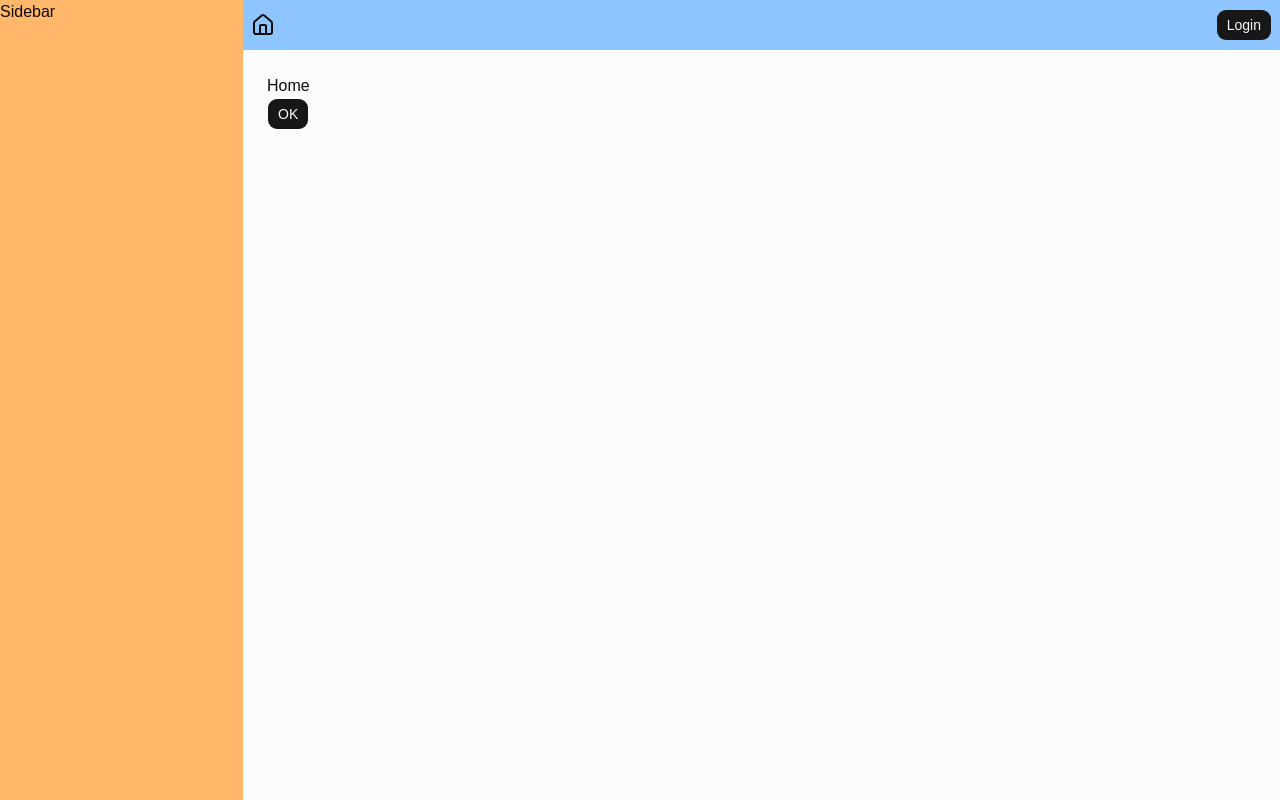
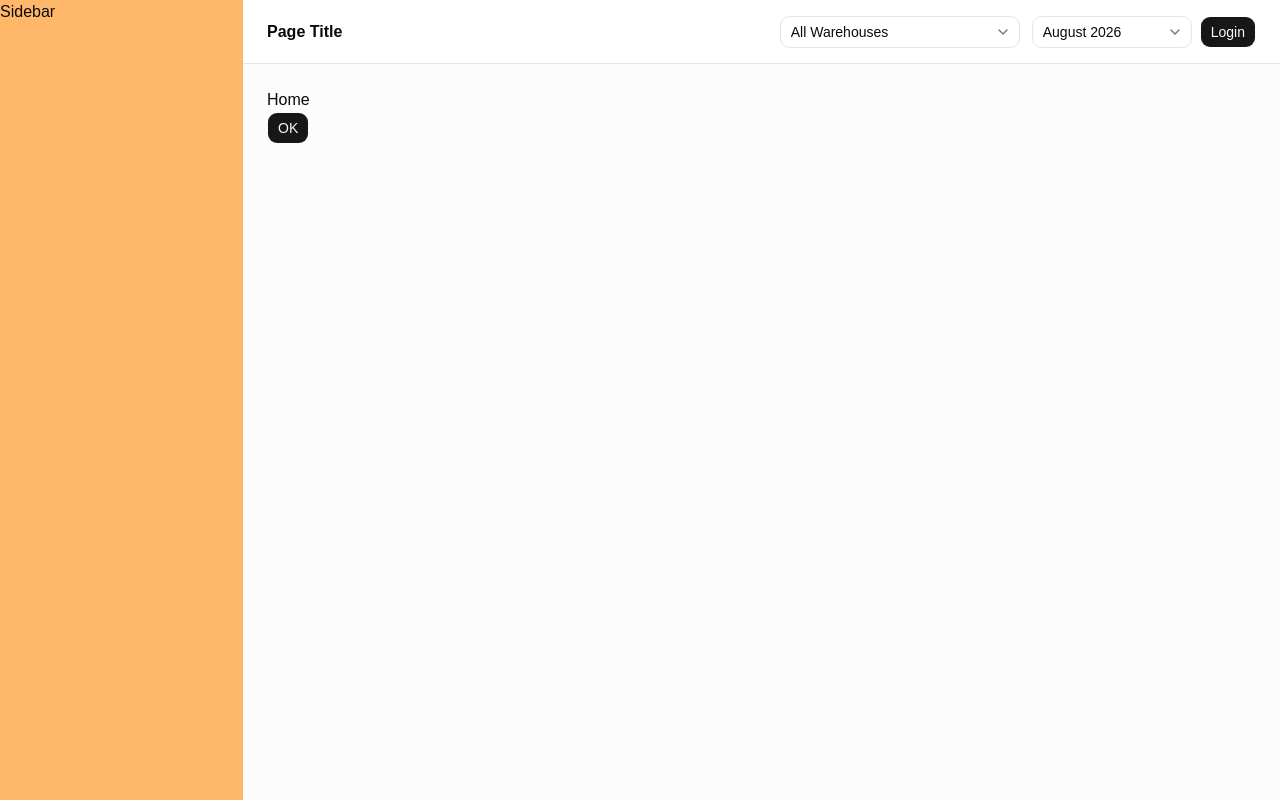
Before and after one commit to dhanushkagunawardhana/stockflow-web-poc, a React (Vite) app: page / in a window 1280 px wide. Built offline with nearby package versions, Linux system fonts and the light colour scheme.

Commit message:
TopNav selects added

```diff
--- a/src/components/compositions/TopNav.jsx
+++ b/src/components/compositions/TopNav.jsx
@@ -2,20 +2,76 @@
 import { useNavigate } from "react-router-dom";
 
 import { Button } from "../ui/button";
+import {
+  Select,
+  SelectContent,
+  SelectGroup,
+  SelectItem,
+  SelectLabel,
+  SelectTrigger,
+  SelectValue,
+} from "@/components/ui/select";
 
 import { House } from "lucide-react";
+
+const warehouseList = [
+  { label: "All Warehouses", value: "all" },
+  { label: "Colombo Central Warehouse", value: "colombo" },
+  { label: "Kandy Warehouse", value: "kandy" },
+  { label: "Galle Warehouse", value: "galle" },
+];
+
+const monthList = [
+  { label: "August 2026", value: "2026-08" },
+  { label: "July 2026", value: "2026-09" },
+  { label: "June 2026", value: "2026-10" },
+];
 
 function TopNav() {
   const navigate = useNavigate();
 
   return (
-    <div className="bg-blue-300 w-full h-[50px] flex flex-row justify-between items-center px-2">
-      <div>
-        <House />
+    <header className="sticky top-0 z-40 flex h-16 w-full items-center gap-2 border-b bg-background px-6">
+      <h1 className="font-semibold text-foreground">Page Title</h1>
+
+      <div className="flex items-center gap-3 ml-auto">
+        <Select items={warehouseList} defaultValue={"all"}>
+          <SelectTrigger className="w-full min-w-60">
+            <SelectValue placeholder="Select a Warehouse" />
+          </SelectTrigger>
+          <SelectContent>
+            <SelectGroup>
+              <SelectLabel>Warehouses</SelectLabel>
+              {warehouseList.map((item) => (
+                <SelectItem key={item.value} value={item.value}>
+                  {item.label}
+                </SelectItem>
+              ))}
+            </SelectGroup>
+          </SelectContent>
+        </Select>
+
+        <Select items={monthList} defaultValue={"2026-08"}>
+          <SelectTrigger className="w-full min-w-40">
+            <SelectValue placeholder="Select a Month" />
+          </SelectTrigger>
+          <SelectContent>
+            <SelectGroup>
+              <SelectLabel>Months</SelectLabel>
+              {monthList.map((item) => (
+                <SelectItem key={item.value} value={item.value}>
+                  {item.label}
+                </SelectItem>
+              ))}
+            </SelectGroup>
+          </SelectContent>
+        </Select>
       </div>
 
-      <Button onClick={() => navigate("/login")}>Login</Button>
-    </div>
+      <div>
+        <Button onClick={() => navigate("/login")}>Login</Button>
+      </div>
+    </header>
   );
 }
 
--- /dev/null
+++ b/src/components/ui/select.jsx
@@ -0,0 +1,198 @@
+import * as React from "react"
+import { Select as SelectPrimitive } from "@base-ui/react/select"
+import { cn } from "cn"
+import { ChevronDownIcon, CheckIcon, ChevronUpIcon } from "lucide-react"
+
+const Select = SelectPrimitive.Root
+
+function SelectGroup({
+  className,
+  ...props
+}) {
+  return (
+    <SelectPrimitive.Group
+      data-slot="select-group"
+      className={cn("scroll-my-1 p-1", className)}
+      {...props}
+    />
+  )
+}
+
+function SelectValue({
+  className,
+  ...props
+}) {
+  return (
+    <SelectPrimitive.Value
+      data-slot="select-value"
+      className={cn("flex flex-1 text-left", className)}
+      {...props}
+    />
+  )
+}
+
+function SelectTrigger({
+  className,
+  size = "default",
+  children,
+  ...props
+}) {
+  return (
+    <SelectPrimitive.Trigger
+      data-slot="select-trigger"
+      data-size={size}
+      className={cn(
+        "flex w-fit items-center justify-between gap-1.5 rounded-lg border border-input bg-transparent py-2 pr-2 pl-2.5 text-sm whitespace-nowrap transition-colors outline-none select-none focus-visible:border-ring focus-visible:ring-3 focus-visible:ring-ring/50 disabled:cursor-not-allowed disabled:opacity-50 aria-invalid:border-destructive aria-invalid:ring-3 aria-invalid:ring-destructive/20 data-placeholder:text-muted-foreground data-[size=default]:h-8 data-[size=sm]:h-7 data-[size=sm]:rounded-[min(var(--radius-md),10px)] *:data-[slot=select-value]:line-clamp-1 *:data-[slot=select-value]:flex *:data-[slot=select-value]:items-center *:data-[slot=select-value]:gap-1.5 dark:bg-input/30 dark:hover:bg-input/50 dark:aria-invalid:border-destructive/50 dark:aria-invalid:ring-destructive/40 [&_svg]:pointer-events-none [&_svg]:shrink-0 [&_svg:not([class*='size-'])]:size-4",
+        className
+      )}
+      {...props}
+    >
+      {children}
+      <SelectPrimitive.Icon
+        render={
+          <ChevronDownIcon className="pointer-events-none size-4 text-muted-foreground" />
+        }
+      />
+    </SelectPrimitive.Trigger>
+  )
+}
+
+function SelectContent({
+  className,
+  children,
+  side = "bottom",
+  sideOffset = 4,
+  align = "center",
+  alignOffset = 0,
+  alignItemWithTrigger = true,
+  ...props
+}) {
+  return (
+    <SelectPrimitive.Portal>
+      <SelectPrimitive.Positioner
+        side={side}
+        sideOffset={sideOffset}
+        align={align}
+        alignOffset={alignOffset}
+        alignItemWithTrigger={alignItemWithTrigger}
+        className="isolate z-50"
+      >
+        <SelectPrimitive.Popup
+          data-slot="select-content"
+          data-align-trigger={alignItemWithTrigger}
+          className={cn("relative isolate z-50 max-h-(--available-height) w-(--anchor-width) min-w-36 origin-(--transform-origin) overflow-x-hidden overflow-y-auto rounded-lg bg-popover text-popover-foreground shadow-md ring-1 ring-foreground/10 duration-100 data-[align-trigger=true]:animate-none data-[side=bottom]:slide-in-from-top-2 data-[side=inline-end]:slide-in-from-left-2 data-[side=inline-start]:slide-in-from-right-2 data-[side=left]:slide-in-from-right-2 data-[side=right]:slide-in-from-left-2 data-[side=top]:slide-in-from-bottom-2 data-open:animate-in data-open:fade-in-0 data-open:zoom-in-95 data-closed:animate-out data-closed:fade-out-0 data-closed:zoom-out-95", className )}
+          {...props}
+        >
+          <SelectScrollUpButton />
+          <SelectPrimitive.List>{children}</SelectPrimitive.List>
+          <SelectScrollDownButton />
+        </SelectPrimitive.Popup>
+      </SelectPrimitive.Positioner>
+    </SelectPrimitive.Portal>
+  )
+}
+
+function SelectLabel({
+  className,
+  ...props
+}) {
+  return (
+    <SelectPrimitive.GroupLabel
+      data-slot="select-label"
+      className={cn("px-1.5 py-1 text-xs text-muted-foreground", className)}
+      {...props}
+    />
+  )
+}
+
+function SelectItem({
+  className,
+  children,
+  ...props
+}) {
+  return (
+    <SelectPrimitive.Item
+      data-slot="select-item"
+      className={cn(
+        "relative flex w-full cursor-default items-center gap-1.5 rounded-md py-1 pr-8 pl-1.5 text-sm outline-hidden select-none focus:bg-accent focus:text-accent-foreground not-data-[variant=destructive]:focus:**:text-accent-foreground data-disabled:pointer-events-none data-disabled:opacity-50 [&_svg]:pointer-events-none [&_svg]:shrink-0 [&_svg:not([class*='size-'])]:size-4 *:[span]:last:flex *:[span]:last:items-center *:[span]:last:gap-2",
+        className
+      )}
+      {...props}
+    >
+      <SelectPrimitive.ItemText className="flex flex-1 shrink-0 gap-2 whitespace-nowrap">
+        {children}
+      </SelectPrimitive.ItemText>
+      <SelectPrimitive.ItemIndicator
+        render={
+          <span className="pointer-events-none absolute right-2 flex size-4 items-center justify-center" />
+        }
+      >
+        <CheckIcon className="pointer-events-none" />
+      </SelectPrimitive.ItemIndicator>
+    </SelectPrimitive.Item>
+  )
+}
+
+function SelectSeparator({
+  className,
+  ...props
+}) {
+  return (
+    <SelectPrimitive.Separator
+      data-slot="select-separator"
+      className={cn("pointer-events-none -mx-1 my-1 h-px bg-border", className)}
+      {...props}
+    />
+  )
+}
+
+function SelectScrollUpButton({
+  className,
+  ...props
+}) {
+  return (
+    <SelectPrimitive.ScrollUpArrow
+      data-slot="select-scroll-up-button"
+      className={cn(
+        "top-0 z-10 flex w-full cursor-default items-center justify-center bg-popover py-1 [&_svg:not([class*='size-'])]:size-4",
+        className
+      )}
+      {...props}
+    >
+      <ChevronUpIcon
+      />
+    </SelectPrimitive.ScrollUpArrow>
+  )
+}
+
+function SelectScrollDownButton({
+  className,
+  ...props
+}) {
+  return (
+    <SelectPrimitive.ScrollDownArrow
+      data-slot="select-scroll-down-button"
+      className={cn(
+        "bottom-0 z-10 flex w-full cursor-default items-center justify-center bg-popover py-1 [&_svg:not([class*='size-'])]:size-4",
+        className
+      )}
+      {...props}
+    >
+      <ChevronDownIcon
+      />
+    </SelectPrimitive.ScrollDownArrow>
+  )
+}
+
+export {
+  Select,
+  SelectContent,
+  SelectGroup,
+  SelectItem,
+  SelectLabel,
+  SelectScrollDownButton,
+  SelectScrollUpButton,
+  SelectSeparator,
+  SelectTrigger,
+  SelectValue,
+}
```
